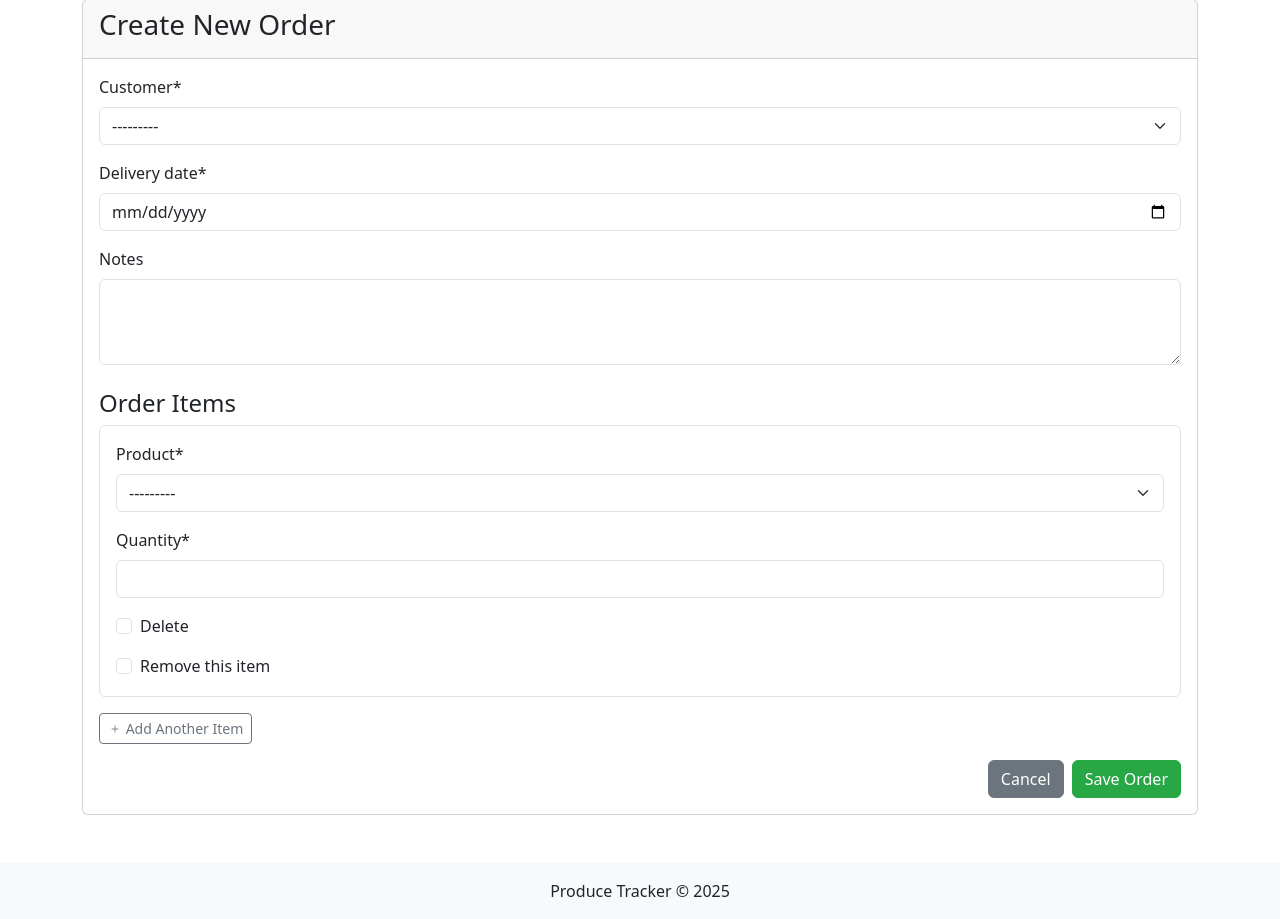
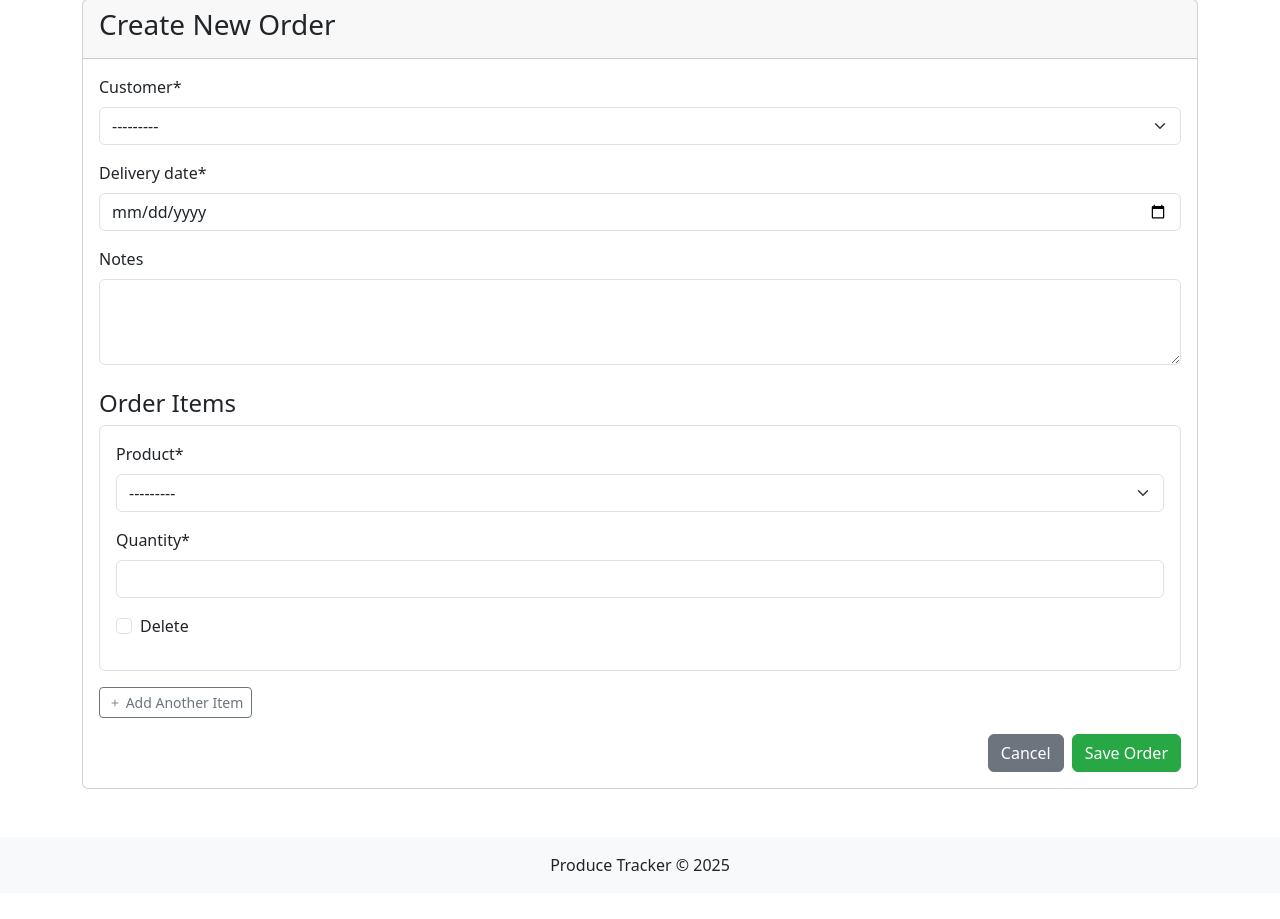
Before and after one commit to dsmxyz/ProduceTracker, a Django app: page /orders/new/ in a window 1280 px wide. Shown: the part 81-1000 px from the top of the page. After the commit the page ends 952 px from the top, so only its background shows below. Run offline with Django 5.2, Linux system fonts and the light colour scheme; the visitor is signed in with stand-in values (Sample User, id 1); data that the repository does not hold is empty; parts of the project's set-up code (start-up, migrations or seed data) failed here and were passed over; some libraries are stand-ins or nearby versions.

Commit message:
fixed duplicate delete button

```diff
--- a/produce_tracker/inventory/templates/inventory/orders/order_form.html
+++ b/produce_tracker/inventory/templates/inventory/orders/order_form.html
@@ -17,14 +17,7 @@
                 {% for form in formset %}
                 <div class="formset-form mb-3 p-3 border rounded">
                     {{ form|crispy }}
-                    {% if form.DELETE %}
-                        <div class="form-check">
-                            {{ form.DELETE }}
-                            <label class="form-check-label" for="{{ form.DELETE.id_for_label }}">
-                                Remove this item
-                            </label>
-                        </div>
-                    {% endif %}
+
                 </div>
                 {% endfor %}
             </div>
```
